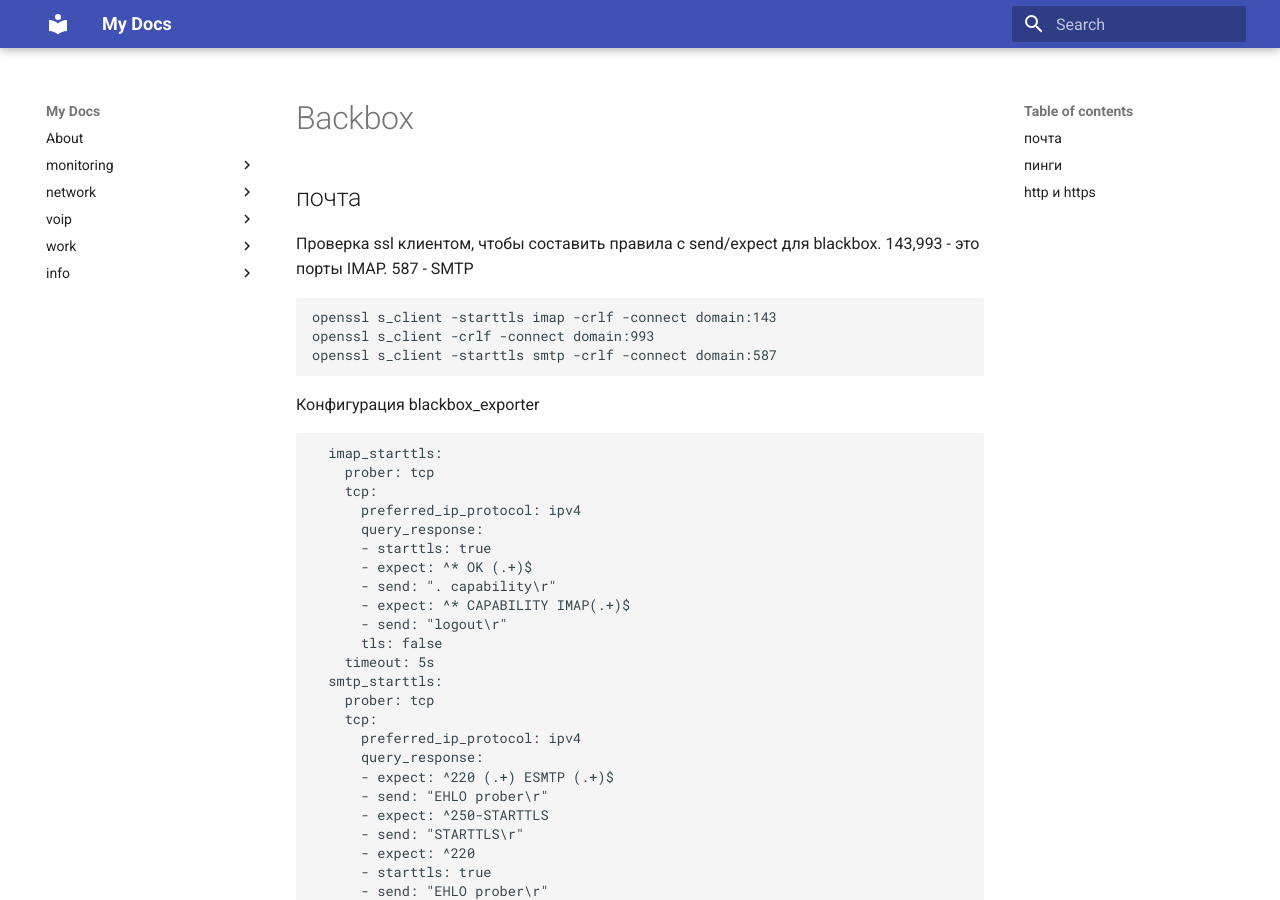
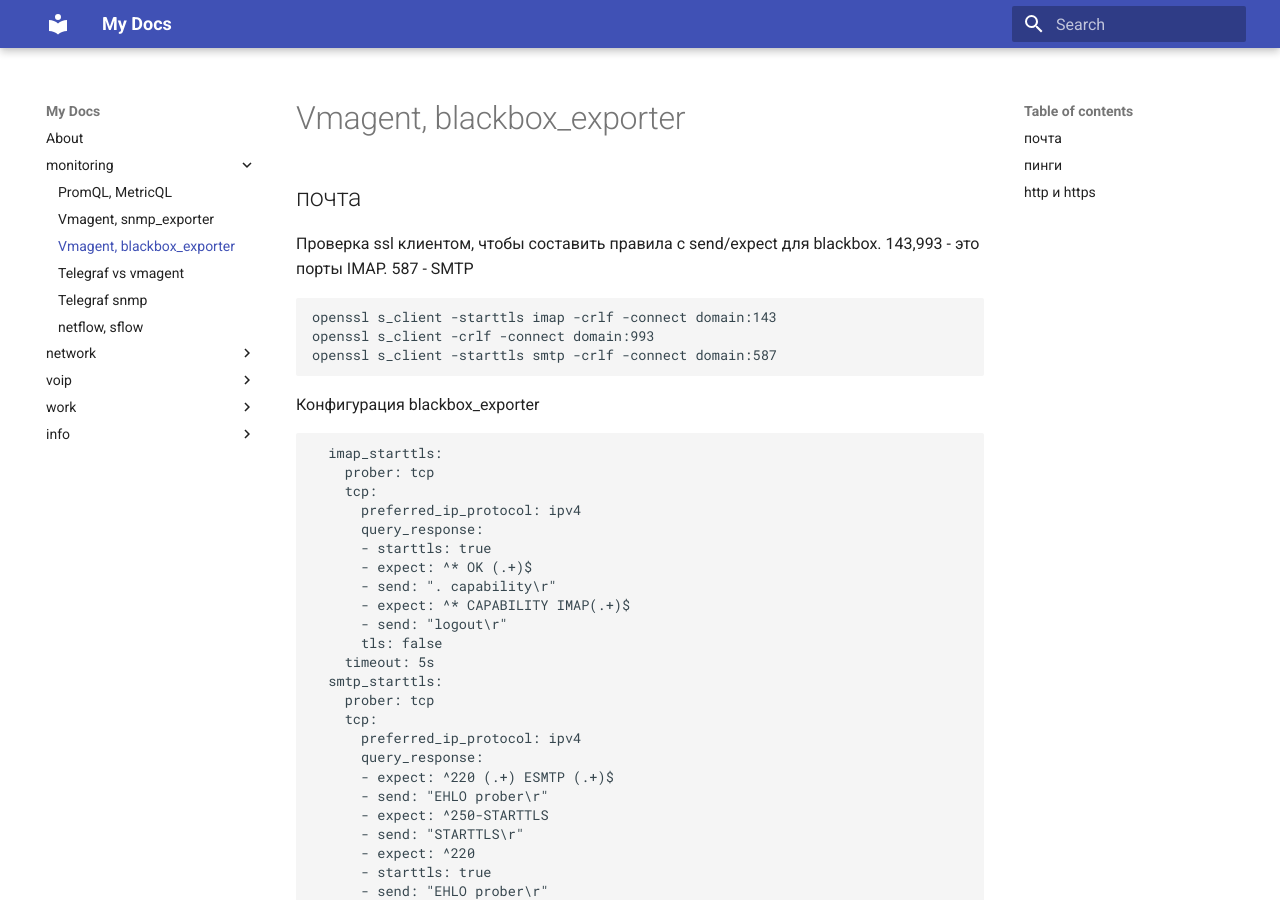
Before and after one commit to v98765/v98765.github.io, an MkDocs documentation site: the page built from docs/monitoring/backbox_exporter.md, in a window 1280 px wide and 900 px high. Built offline with MkDocs 1.6.1 and Material for MkDocs 9.7.7, drawn with Linux system fonts in a browser that asks for light colours.

Commit message:
monitoring/backbox_exporter.md new file

```diff
--- a/mkdocs.yml
+++ b/mkdocs.yml
@@ -4,6 +4,7 @@
     - monitoring:
         - 'PromQL, MetricQL': monitoring/promql_metricql.md
         - 'Vmagent, snmp_exporter': monitoring/snmp_exporter.md
+        - 'Vmagent, blackbox_exporter': monitoring/backbox_exporter.md
         - 'Telegraf vs vmagent': monitoring/telegraf_vmagent.md
         - 'Telegraf snmp': monitoring/telegraf_snmp.md
         - 'netflow, sflow': monitoring/sflow.md
```
Also changed, not shown: docs/monitoring/backbox_exporter.md (renamed from docs/monitoring/backbox.md).
